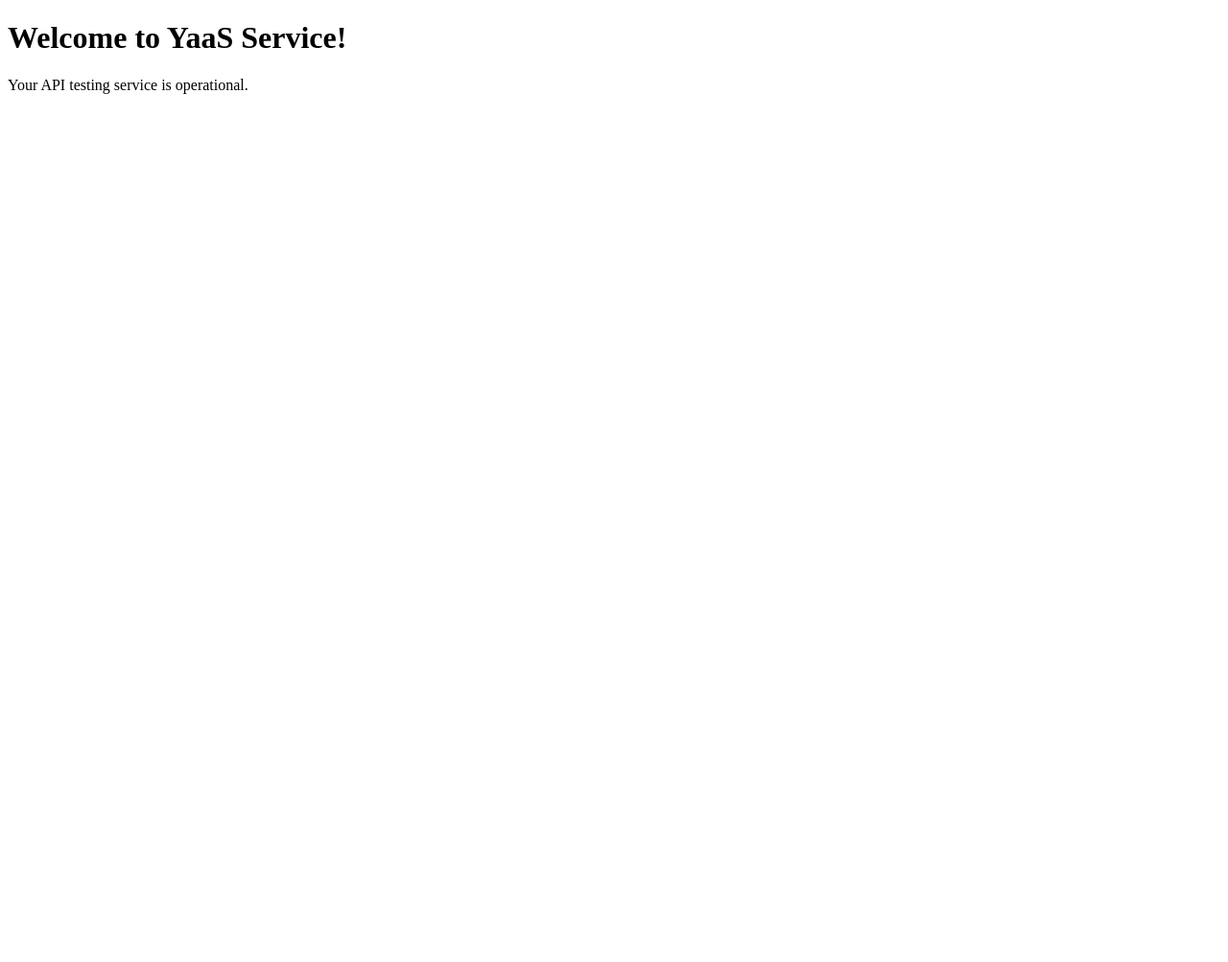
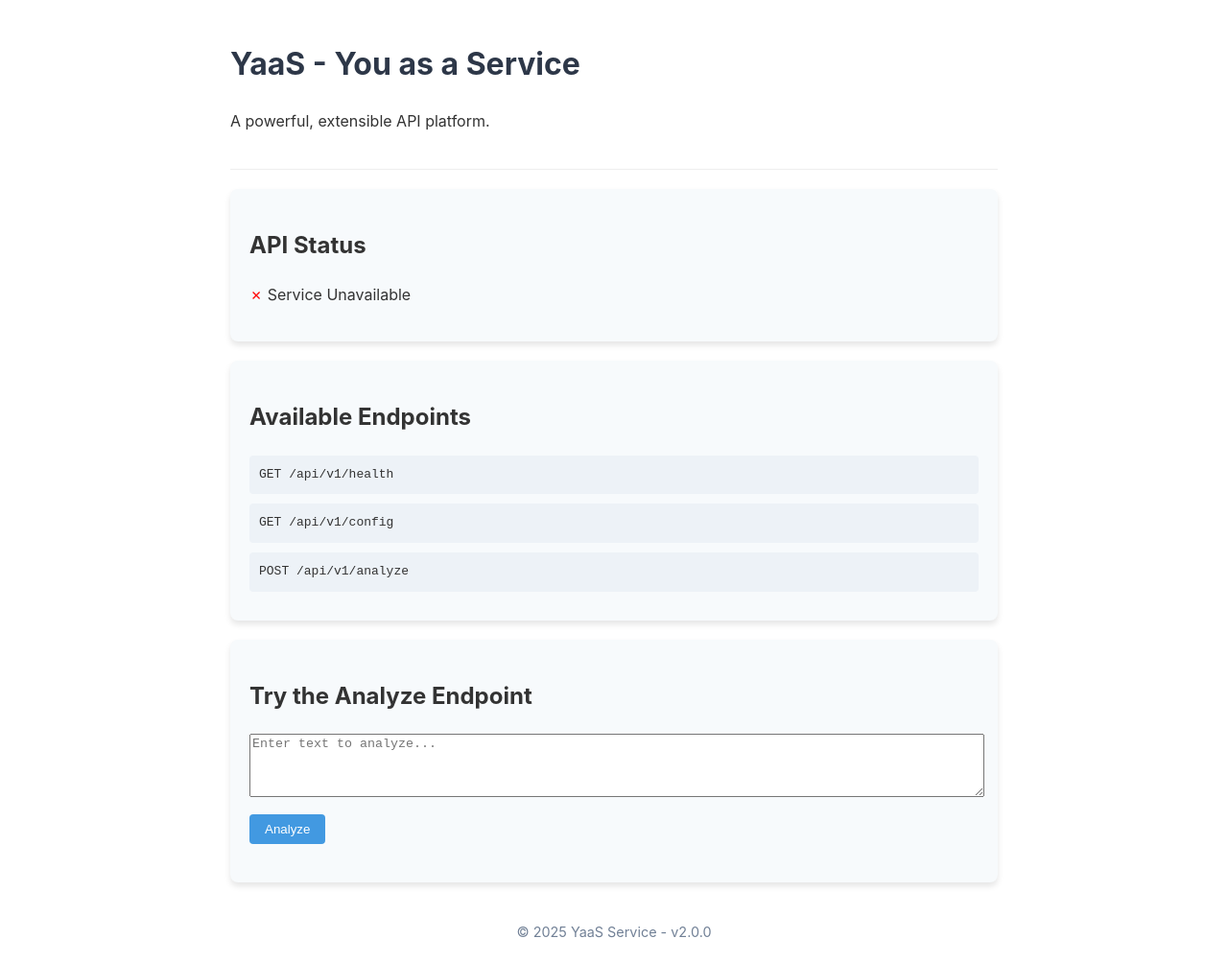
Before and after one commit to yaas-service/yaasservice.io, a website: page public/index.html in a window 1280 px wide. Shown: the whole page at 96% size. Before the commit the page ends 800 px from the top, so only its background shows below. Drawn offline with Linux system fonts and the light colour scheme; no server answers.

Commit message:
Enhanced YaaS platform with new endpoints and frontend

```diff
--- a/public/index.html
+++ b/public/index.html
@@ -1,10 +1,117 @@
 <!DOCTYPE html>
-<html>
+<html lang="en">
 <head>
-  <title>YaaS Service</title>
+  <meta charset="UTF-8">
+  <meta name="viewport" content="width=device-width, initial-scale=1.0">
+  <title>YaaS - You as a Service</title>
+  <style>
+    body {
+      font-family: -apple-system, BlinkMacSystemFont, 'Segoe UI', Roboto, Oxygen, Ubuntu, Cantarell, 'Open Sans', 'Helvetica Neue', sans-serif;
+      line-height: 1.6;
+      color: #333;
+      max-width: 800px;
+      margin: 0 auto;
+      padding: 20px;
+    }
+    header {
+      border-bottom: 1px solid #eee;
+      padding-bottom: 20px;
+      margin-bottom: 20px;
+    }
+    h1 {
+      color: #2d3748;
+    }
+    .card {
+      background: #f7fafc;
+      border-radius: 8px;
+      padding: 20px;
+      margin-bottom: 20px;
+      box-shadow: 0 4px 6px rgba(0, 0, 0, 0.1);
+    }
+    .endpoint {
+      background: #edf2f7;
+      padding: 10px;
+      border-radius: 4px;
+      font-family: monospace;
+      margin: 10px 0;
+    }
+    footer {
+      margin-top: 40px;
+      text-align: center;
+      color: #718096;
+      font-size: 0.9em;
+    }
+  </style>
 </head>
 <body>
-  <h1>Welcome to YaaS Service!</h1>
-  <p>Your API testing service is operational.</p>
+  <header>
+    <h1>YaaS - You as a Service</h1>
+    <p>A powerful, extensible API platform.</p>
+  </header>
+
+  <div class="card">
+    <h2>API Status</h2>
+    <p id="status">Checking service status...</p>
+  </div>
+
+  <div class="card">
+    <h2>Available Endpoints</h2>
+    <div class="endpoint">GET /api/v1/health</div>
+    <div class="endpoint">GET /api/v1/config</div>
+    <div class="endpoint">POST /api/v1/analyze</div>
+  </div>
+
+  <div class="card">
+    <h2>Try the Analyze Endpoint</h2>
+    <textarea id="analyzeText" rows="4" style="width: 100%; margin-bottom: 10px;"
+      placeholder="Enter text to analyze..."></textarea>
+    <button id="analyzeBtn" style="padding: 8px 16px; background: #4299e1; color: white; border: none; border-radius: 4px; cursor: pointer;">
+      Analyze
+    </button>
+    <div id="results" style="margin-top: 20px;"></div>
+  </div>
+
+  <footer>
+    &copy; 2025 YaaS Service - v2.0.0
+  </footer>
+
+  <script>
+    // Check service status
+    fetch('/api/v1/health')
+      .then(response => response.json())
+      .then(data => {
+        document.getElementById('status').innerHTML =
+          `<span style="color: green;">✓</span> ${data.status} (v${data.version}) - Services: ${data.services.join(', ')}`;
+      })
+      .catch(error => {
+        document.getElementById('status').innerHTML =
+          `<span style="color: red;">✗</span> Service Unavailable`;
+      });
+
+    // Analyze endpoint demo
+    document.getElementById('analyzeBtn').addEventListener('click', () => {
+      const text = document.getElementById('analyzeText').value;
+      if (!text) return;
+
+      document.getElementById('results').innerHTML = 'Analyzing...';
+
+      fetch('/api/v1/analyze', {
+        method: 'POST',
+        headers: {
+          'Content-Type': 'application/json',
+        },
+        body: JSON.stringify({ data: text }),
+      })
+        .then(response => response.json())
+        .then(data => {
+          document.getElementById('results').innerHTML =
+            `<pre>${JSON.stringify(data, null, 2)}</pre>`;
+        })
+        .catch(error => {
+          document.getElementById('results').innerHTML =
+            `<div style="color: red;">Error: ${error.message}</div>`;
+        });
+    });
+  </script>
 </body>
 </html>
```
Also changed, not shown: vercel.json, 1 other file.
